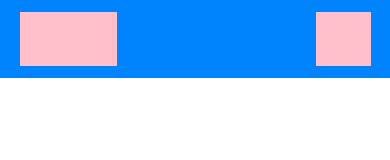
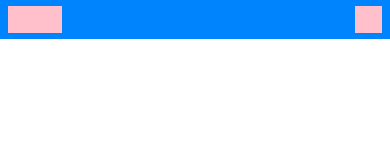
Before and after one commit to AlbertoCavans/html-css-responsive-layout, a plain HTML site: page index.html in a window 390 px wide. Drawn offline with Linux system fonts and the light colour scheme.

Commit message:
Style - header tablet

```diff
--- a/css/style.css
+++ b/css/style.css
@@ -73,3 +73,30 @@ a {
   background-color: pink;
   padding: 6px;
 }
+
+@media screen and (min-width: 375px) {
+  .header-page {
+    height: 10vw;
+    background-color: hsl(208.7deg 100% 49.61%);
+    display: flex;
+    align-items: center;
+    justify-content: space-between;
+    padding: 2vw;
+  }
+
+  .menù {
+    /* DEBUG */
+    height: 7vw;
+    width: 7vw;
+    background-color: pink;
+    padding: 12px;
+  }
+
+  .box-logo {
+    /* DEBUG */
+    height: 7vw;
+    width: 14vw;
+    background-color: pink;
+    padding: 4px;
+  }
+}
```
